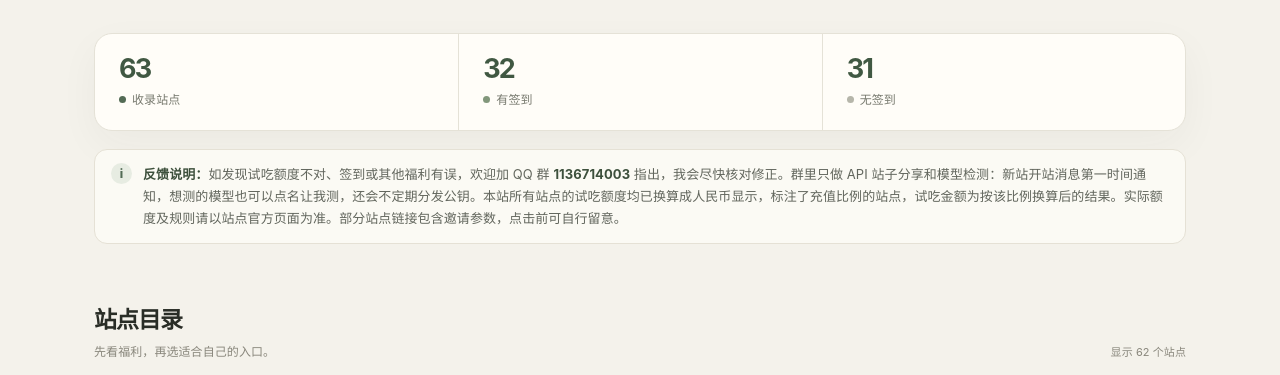
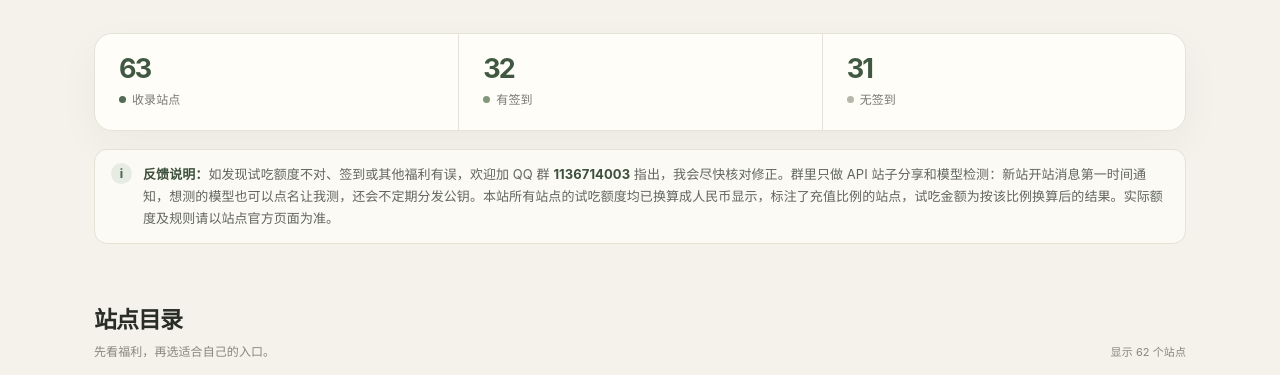
Before and after one commit to Chiiii318/relay-list, a plain HTML site: page index.html in a window 1280 px wide. Shown: the part 404-779 px from the top of the page. Drawn offline with Linux system fonts and the light colour scheme.

Commit message:
反馈说明删去邀请参数那句

```diff
--- a/index.html
+++ b/index.html
@@ -115,7 +115,7 @@ header{padding-bottom:18px;border-bottom-color:#dedbcf}.wordmark{font-size:19px;
 
 <div class="notice" role="note" aria-label="反馈说明">
   <span class="notice-icon" aria-hidden="true">i</span>
-  <div><strong>反馈说明：</strong>如发现试吃额度不对、签到或其他福利有误，欢迎加 QQ 群 <strong>1136714003</strong> 指出，我会尽快核对修正。群里只做 API 站子分享和模型检测：新站开站消息第一时间通知，想测的模型也可以点名让我测，还会不定期分发公钥。本站所有站点的试吃额度均已换算成人民币显示，标注了充值比例的站点，试吃金额为按该比例换算后的结果。实际额度及规则请以站点官方页面为准。部分站点链接包含邀请参数，点击前可自行留意。</div>
+  <div><strong>反馈说明：</strong>如发现试吃额度不对、签到或其他福利有误，欢迎加 QQ 群 <strong>1136714003</strong> 指出，我会尽快核对修正。群里只做 API 站子分享和模型检测：新站开站消息第一时间通知，想测的模型也可以点名让我测，还会不定期分发公钥。本站所有站点的试吃额度均已换算成人民币显示，标注了充值比例的站点，试吃金额为按该比例换算后的结果。实际额度及规则请以站点官方页面为准。</div>
 </div>
 
 <section class="dirhead"><div><div class="dirtitle">站点目录</div><div class="sub">先看福利，再选适合自己的入口。</div></div><div class="result-count" id="resultCount">显示 62 个站点</div></section>
```
